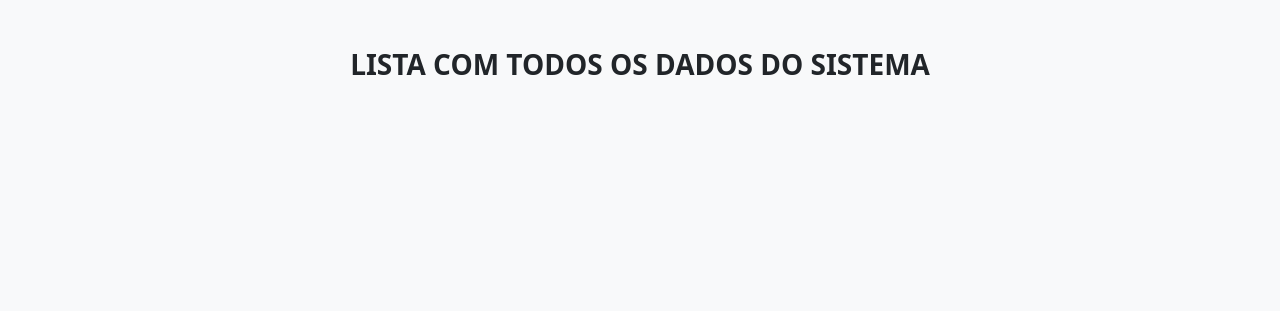
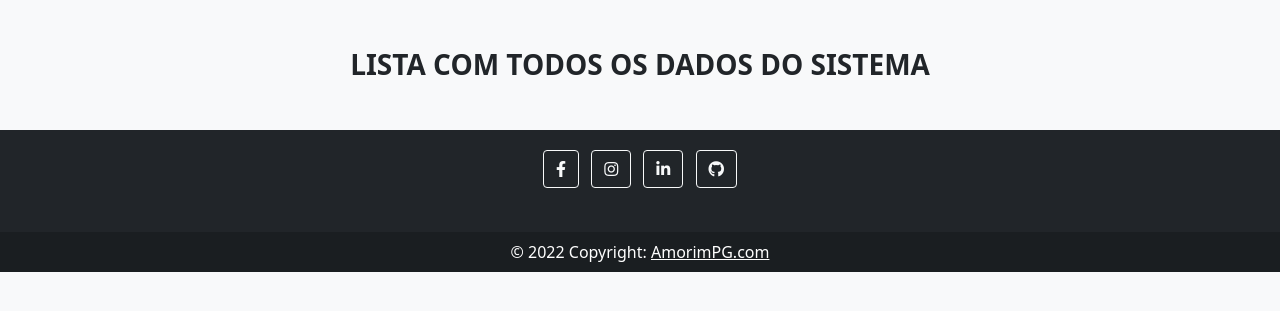
Before and after one commit to fabioamorim25/link_engagement, a Node server app: page / in a window 1280 px wide. Shown: the part 61-372 px from the top of the page. Run offline with Node 20, Linux system fonts and the light colour scheme; data that the repository does not hold is empty; some libraries are stand-ins or nearby versions.

Commit message:
Atalho do template: Footer

```diff
--- a/package.json
+++ b/package.json
@@ -11,6 +11,6 @@
   "dependencies": {
     "ejs": "^3.1.8",
     "express": "^4.18.1",
-    "mongoose": "^6.5.4"
+    "mongoose": "^6.6.2"
   }
 }
--- a/templates/add.ejs
+++ b/templates/add.ejs
@@ -30,7 +30,8 @@
     </main>
 
 
-
+    <!-- colocar aqui o tamplete do rodapé [footer.ejs] -->
+    <%- include('partials/footer.ejs')%>
 
 </body>
 </html>
--- a/templates/all.ejs
+++ b/templates/all.ejs
@@ -36,7 +36,8 @@
         <%}%>
     </main>
 
-
+     <!-- colocar aqui o tamplete do rodapé [footer.ejs] -->
+     <%- include('partials/footer.ejs')%>
 
 </body>
 
--- /dev/null
+++ b/templates/partials/footer.ejs
@@ -0,0 +1,36 @@
+<!DOCTYPE html>
+<html lang="en">
+<head>
+    <meta charset="UTF-8">
+    <meta http-equiv="X-UA-Compatible" content="IE=edge">
+    <meta name="viewport" content="width=device-width, initial-scale=1.0">
+    <!--usar o bootstrap-->
+    <link href="https://cdn.jsdelivr.net/npm/bootstrap@5.1.3/dist/css/bootstrap.min.css" rel="stylesheet" integrity="sha384-1BmE4kWBq78iYhFldvKuhfTAU6auU8tT94WrHftjDbrCEXSU1oBoqyl2QvZ6jIW3" crossorigin="anonymous">
+    <link rel="stylesheet" href="https://use.fontawesome.com/releases/v5.11.2/css/all.css"/><!-- Font Awesome (usado para ter os icones do footer)-->
+    <title>tamplete do footer</title>
+</head>
+<body>
+
+    <footer class="mt-5 bg-dark text-center text-white">
+
+        <div class="container p-3 pb-3">
+            <section class="mb-4">
+            <!-- Facebook -->
+            <a class="btn btn-outline-light btn-floating m-1" href="https://facebook.com/fabio.amorim.988" role="button"><i class="fab fa-facebook-f"></i></a>
+            <!-- Instagram -->
+            <a class="btn btn-outline-light btn-floating m-1" href="https://instagram.com/Fabioamorim20" role="button"><i class="fab fa-instagram"></i></a>
+            <!-- Linkedin -->
+            <a class="btn btn-outline-light btn-floating m-1" href="https://linkedin.com/in/fabio-amorim-4545011a1" role="button"><i class="fab fa-linkedin-in"></i></a>
+            <!-- Github -->
+            <a class="btn btn-outline-light btn-floating m-1" href="https://github.com/fabioamorim25" role="button"><i class="fab fa-github"></i></a>
+          </section>
+        </div>
+        <!-- Copyright -->
+        <div class="text-center p-2" style="background-color: rgba(0, 0, 0, 0.2);">
+          © 2022 Copyright:
+          <a class="text-white" href="#">AmorimPG.com</a>
+        </div>
+    </footer>
+
+</body>
+</html>
```
Also changed, not shown: 1 other file.
